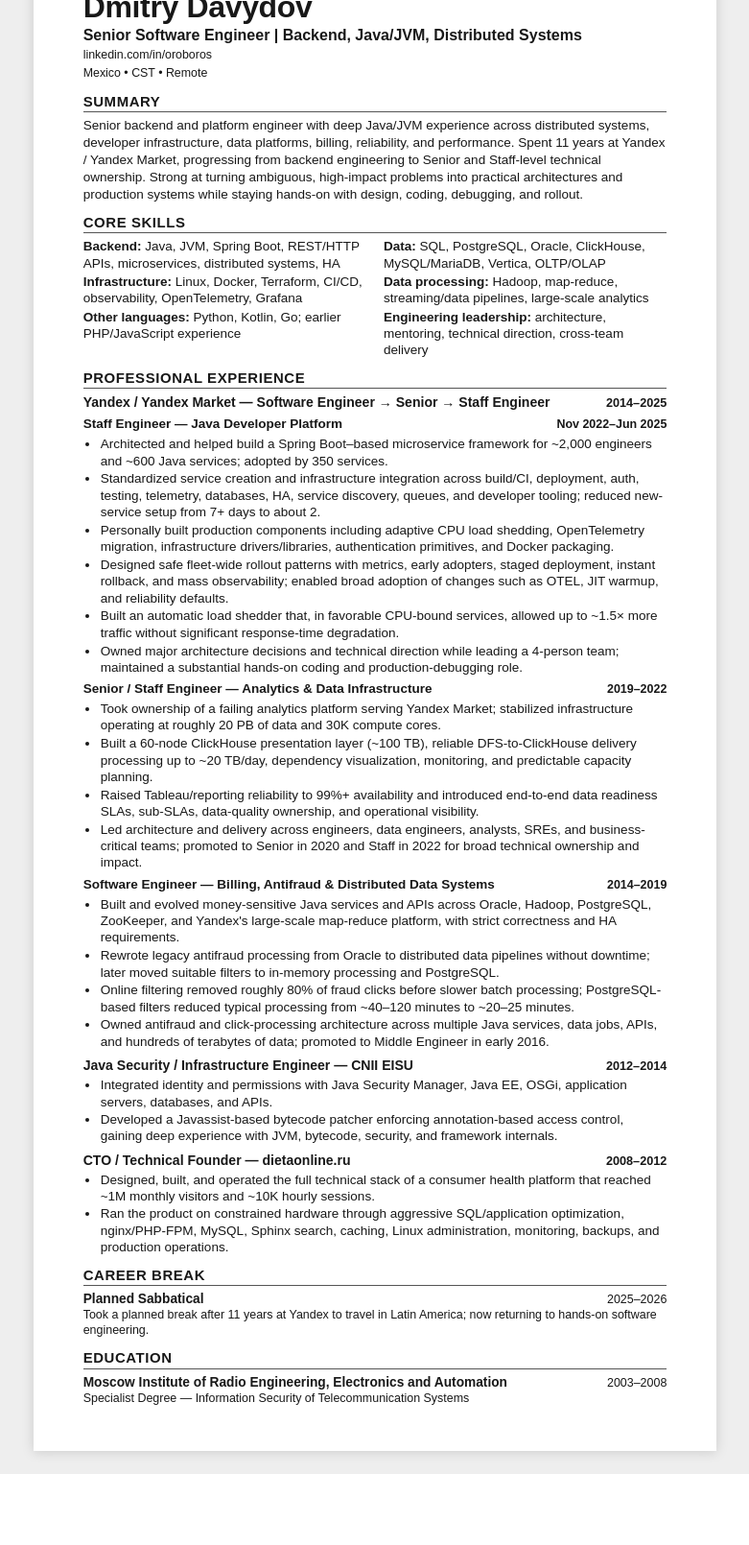
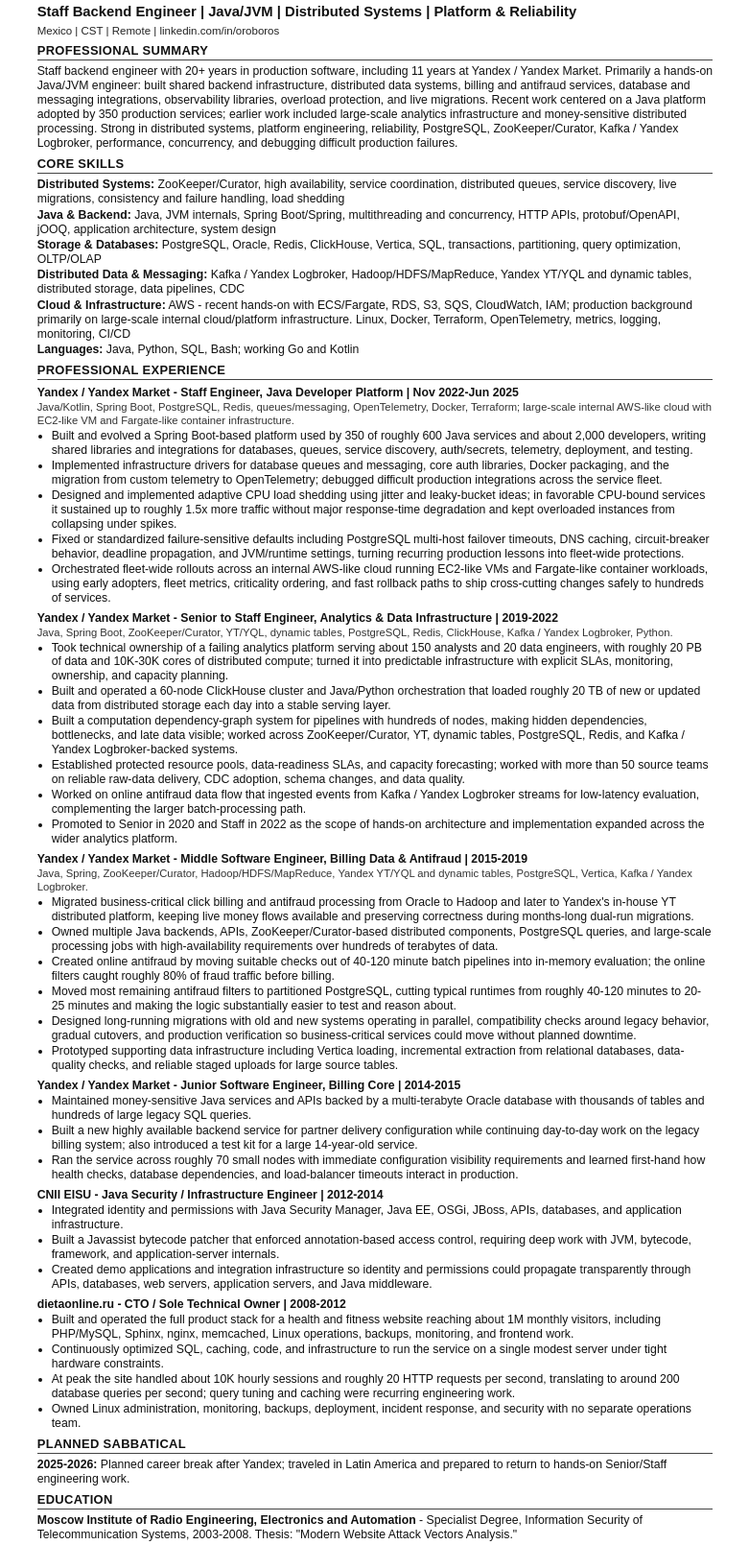
Before and after one commit to oroborosus/web, a plain HTML site: page index.html in a window 1280 px wide. Shown: the part 77-1687 px from the top of the page at 96% size, without its empty margins (249-1030 px from the left). Before the commit the page ends 1613 px from the top, so only its background shows below. Drawn offline with Linux system fonts and the light colour scheme.

Commit message:
Refactor index.html for layout and content updates
Updated the HTML structure and styling for improved layout and readability, including changes to meta tags, header information, and core skills sections.

```diff
--- a/index.html
+++ b/index.html
@@ -1,228 +1,126 @@
-<!doctype html>
+<!DOCTYPE html>
+
 <html lang="en">
 <head>
-<meta charset="utf-8">
-<meta name="viewport" content="width=device-width, initial-scale=1">
-<title>Dmitry Davydov — Senior Software Engineer</title>
+<meta charset="utf-8"/>
+<meta content="width=device-width, initial-scale=1" name="viewport"/>
+<title>Dmitry Davydov - Staff Backend Engineer | Java/JVM | Distributed Systems | Platform & Reliability</title>
 <style>
-  @page { size: Letter; margin: 0.46in 0.54in 0.48in; }
+
+@page { size: Letter; margin: 0.50in 0.58in 0.52in; }
 * { box-sizing: border-box; }
-  html, body { margin: 0; padding: 0; background: #fff; color: #181818; }
+html, body { margin: 0; padding: 0; background: #fff; }
 body {
   font-family: Arial, Helvetica, sans-serif;
-    font-size: 10.15pt;
-    line-height: 1.28;
+  color: #111;
+  font-size: 9.20pt;
+  line-height: 1.22;
   -webkit-print-color-adjust: exact;
   print-color-adjust: exact;
 }
-  main { max-width: 7.42in; margin: 0 auto; }
-  header { margin-bottom: 0.12in; }
-  h1 {
-    margin: 0;
-    font-size: 24pt;
-    line-height: 1.02;
-    letter-spacing: -0.35px;
+main { max-width: 8.5in; margin: 0 auto; padding: 0.50in 0.58in 0.52in; }
+header { margin: 0 0 7px; }
+h1 { margin: 0; font-size: 21pt; line-height: 1.0; font-weight: 700; letter-spacing: -0.35px; }
+.headline { margin-top: 4px; font-size: 11.1pt; font-weight: 700; }
+.contact { margin-top: 4px; font-size: 8.65pt; color: #222; }
+a { color: inherit; text-decoration: none; }
+section { margin-top: 7px; }
+h2 {
+  margin: 0 0 4px;
+  padding-bottom: 2px;
+  border-bottom: 1px solid #444;
+  font-size: 9.7pt;
+  line-height: 1.1;
   font-weight: 700;
-  }
-  .headline {
-    margin-top: 3px;
-    font-size: 12pt;
-    font-weight: 700;
-  }
-  .contact, .location {
-    margin-top: 3px;
-    font-size: 9.3pt;
-  }
-  a { color: inherit; text-decoration: none; }
-  section { margin-top: 0.12in; }
-  h2 {
-    margin: 0 0 5px;
-    padding-bottom: 2px;
-    border-bottom: 1px solid #555;
-    font-size: 11.2pt;
-    line-height: 1.15;
+  letter-spacing: 0.35px;
   text-transform: uppercase;
-    letter-spacing: 0.6px;
+  break-after: avoid;
+  page-break-after: avoid;
 }
 p { margin: 0; }
-  .summary { line-height: 1.33; }
-  .skills-grid {
-    display: grid;
-    grid-template-columns: 1fr 1fr;
-    gap: 2px 18px;
+ul { margin: 1px 0 0 15px; padding: 0; }
+li { margin: 1.1px 0; }
+.skills p { margin: 1.5px 0; }
+.role { margin-top: 6px; }
+.role:first-child { margin-top: 0; }
+.role-title { font-weight: 700; break-after: avoid; page-break-after: avoid; }
+.role-context { margin-top: 1px; color: #333; font-size: 8.45pt; }
+.role li { break-inside: avoid; page-break-inside: avoid; }
+.compact { margin-top: 4px; }
+.page-break { break-before: page; page-break-before: always; }
+.education, .sabbatical { break-inside: avoid; page-break-inside: avoid; }
+@media print {
+  main { max-width: none; margin: 0; padding: 0; }
+  a { color: inherit; text-decoration: none; }
+  header, section, .role { break-inside: auto; page-break-inside: auto; }
+  h1, h2, .role-title { break-after: avoid; page-break-after: avoid; }
+  .education, .sabbatical { break-inside: avoid; page-break-inside: avoid; }
 }
-  .skill-line { margin: 0; }
-  .skill-line strong { font-weight: 700; }
-  .job {
-    margin-top: 7px;
-    break-inside: avoid;
-    page-break-inside: avoid;
-  }
-  .job:first-of-type { margin-top: 0; }
-  .job.major { break-inside: auto; page-break-inside: auto; }
-  .job-head {
-    display: flex;
-    align-items: baseline;
-    justify-content: space-between;
-    gap: 12px;
-  }
-  .job-title { font-weight: 700; font-size: 10.55pt; }
-  .job-date { white-space: nowrap; font-weight: 700; font-size: 9.5pt; }
-  .company { margin-top: 1px; font-weight: 700; }
-  ul { margin: 3px 0 0 17px; padding: 0; }
-  li { margin: 1.5px 0; padding-left: 1px; }
-  .compact li { margin: 1px 0; }
-  .subrole {
-    margin-top: 5px;
-    break-inside: avoid;
-    page-break-inside: avoid;
-  }
-  .subrole-head {
-    display: flex;
-    justify-content: space-between;
-    gap: 12px;
-    align-items: baseline;
-    font-weight: 700;
-  }
-  .subrole-date { white-space: nowrap; font-size: 9.35pt; }
-  .education-row {
-    display: flex;
-    justify-content: space-between;
-    gap: 12px;
-    align-items: baseline;
-  }
-  .education-row strong { font-size: 10.3pt; }
-  .small { font-size: 9.35pt; }
-  @media screen {
-    body { padding: 24px; background: #eee; }
-    main { background: white; padding: 0.46in 0.54in 0.48in; box-shadow: 0 1px 12px rgba(0,0,0,.15); }
-  }
-  @media print {
-    main { max-width: none; }
-    a { text-decoration: none; }
-  }
+
 </style>
 </head>
 <body>
 <main>
 <header>
 <h1>Dmitry Davydov</h1>
-    <div class="headline">Senior Software Engineer | Backend, Java/JVM, Distributed Systems</div>
-    <div class="contact">
-      <a href="https://www.linkedin.com/in/oroboros/">linkedin.com/in/oroboros</a>
-    </div>
-    <div class="location">Mexico • CST • Remote</div>
+<div class="headline">Staff Backend Engineer | Java/JVM | Distributed Systems | Platform &amp; Reliability</div>
+<div class="contact">Mexico | CST | Remote | <a href="https://www.linkedin.com/in/oroboros/">linkedin.com/in/oroboros</a></div>
 </header>
-
-  <section>
-    <h2>Summary</h2>
-    <p class="summary">Senior backend and platform engineer with deep Java/JVM experience across distributed systems, developer infrastructure, data platforms, billing, reliability, and performance. Spent 11 years at Yandex / Yandex Market, progressing from backend engineering to Senior and Staff-level technical ownership. Strong at turning ambiguous, high-impact problems into practical architectures and production systems while staying hands-on with design, coding, debugging, and rollout.</p>
-  </section>
-
-  <section>
-    <h2>Core Skills</h2>
-    <div class="skills-grid">
-      <p class="skill-line"><strong>Backend:</strong> Java, JVM, Spring Boot, REST/HTTP APIs, microservices, distributed systems, HA</p>
-      <p class="skill-line"><strong>Data:</strong> SQL, PostgreSQL, Oracle, ClickHouse, MySQL/MariaDB, Vertica, OLTP/OLAP</p>
-      <p class="skill-line"><strong>Infrastructure:</strong> Linux, Docker, Terraform, CI/CD, observability, OpenTelemetry, Grafana</p>
-      <p class="skill-line"><strong>Data processing:</strong> Hadoop, map-reduce, streaming/data pipelines, large-scale analytics</p>
-      <p class="skill-line"><strong>Other languages:</strong> Python, Kotlin, Go; earlier PHP/JavaScript experience</p>
-      <p class="skill-line"><strong>Engineering leadership:</strong> architecture, mentoring, technical direction, cross-team delivery</p>
-    </div>
-  </section>
-
-  <section>
-    <h2>Professional Experience</h2>
-
-    <div class="job major">
-      <div class="job-head">
-        <div class="job-title">Yandex / Yandex Market — Software Engineer → Senior → Staff Engineer</div>
-        <div class="job-date">2014–2025</div>
-      </div>
-
-      <div class="subrole">
-        <div class="subrole-head">
-          <span>Staff Engineer — Java Developer Platform</span>
-          <span class="subrole-date">Nov 2022–Jun 2025</span>
-        </div>
+<section><h2>Professional Summary</h2>
+<p>Staff backend engineer with 20+ years in production software, including 11 years at Yandex / Yandex Market. Primarily a hands-on Java/JVM engineer: built shared backend infrastructure, distributed data systems, billing and antifraud services, database and messaging integrations, observability libraries, overload protection, and live migrations. Recent work centered on a Java platform adopted by 350 production services; earlier work included large-scale analytics infrastructure and money-sensitive distributed processing. Strong in distributed systems, platform engineering, reliability, PostgreSQL, ZooKeeper/Curator, Kafka / Yandex Logbroker, performance, concurrency, and debugging difficult production failures.</p></section>
+<section class="skills"><h2>Core Skills</h2><p><strong>Distributed Systems:</strong> ZooKeeper/Curator, high availability, service coordination, distributed queues, service discovery, live migrations, consistency and failure handling, load shedding</p><p><strong>Java &amp; Backend:</strong> Java, JVM internals, Spring Boot/Spring, multithreading and concurrency, HTTP APIs, protobuf/OpenAPI, jOOQ, application architecture, system design</p><p><strong>Storage &amp; Databases:</strong> PostgreSQL, Oracle, Redis, ClickHouse, Vertica, SQL, transactions, partitioning, query optimization, OLTP/OLAP</p><p><strong>Distributed Data &amp; Messaging:</strong> Kafka / Yandex Logbroker, Hadoop/HDFS/MapReduce, Yandex YT/YQL and dynamic tables, distributed storage, data pipelines, CDC</p><p><strong>Cloud &amp; Infrastructure:</strong> AWS - recent hands-on with ECS/Fargate, RDS, S3, SQS, CloudWatch, IAM; production background primarily on large-scale internal cloud/platform infrastructure. Linux, Docker, Terraform, OpenTelemetry, metrics, logging, monitoring, CI/CD</p><p><strong>Languages:</strong> Java, Python, SQL, Bash; working Go and Kotlin</p></section>
+<section><h2>Professional Experience</h2>
+<div class="role">
+<p class="role-title">Yandex / Yandex Market  -  Staff Engineer, Java Developer Platform | Nov 2022-Jun 2025</p>
+<p class="role-context">Java/Kotlin, Spring Boot, PostgreSQL, Redis, queues/messaging, OpenTelemetry, Docker, Terraform; large-scale internal AWS-like cloud with EC2-like VM and Fargate-like container infrastructure.</p>
 <ul>
-          <li>Architected and helped build a Spring Boot–based microservice framework for ~2,000 engineers and ~600 Java services; adopted by 350 services.</li>
-          <li>Standardized service creation and infrastructure integration across build/CI, deployment, auth, testing, telemetry, databases, HA, service discovery, queues, and developer tooling; reduced new-service setup from 7+ days to about 2.</li>
-          <li>Personally built production components including adaptive CPU load shedding, OpenTelemetry migration, infrastructure drivers/libraries, authentication primitives, and Docker packaging.</li>
-          <li>Designed safe fleet-wide rollout patterns with metrics, early adopters, staged deployment, instant rollback, and mass observability; enabled broad adoption of changes such as OTEL, JIT warmup, and reliability defaults.</li>
-          <li>Built an automatic load shedder that, in favorable CPU-bound services, allowed up to ~1.5× more traffic without significant response-time degradation.</li>
-          <li>Owned major architecture decisions and technical direction while leading a 4-person team; maintained a substantial hands-on coding and production-debugging role.</li>
-        </ul>
-      </div>
-
-      <div class="subrole">
-        <div class="subrole-head">
-          <span>Senior / Staff Engineer — Analytics &amp; Data Infrastructure</span>
-          <span class="subrole-date">2019–2022</span>
-        </div>
+<li>Built and evolved a Spring Boot-based platform used by 350 of roughly 600 Java services and about 2,000 developers, writing shared libraries and integrations for databases, queues, service discovery, auth/secrets, telemetry, deployment, and testing.</li>
+<li>Implemented infrastructure drivers for database queues and messaging, core auth libraries, Docker packaging, and the migration from custom telemetry to OpenTelemetry; debugged difficult production integrations across the service fleet.</li>
+<li>Designed and implemented adaptive CPU load shedding using jitter and leaky-bucket ideas; in favorable CPU-bound services it sustained up to roughly 1.5x more traffic without major response-time degradation and kept overloaded instances from collapsing under spikes.</li>
+<li>Fixed or standardized failure-sensitive defaults including PostgreSQL multi-host failover timeouts, DNS caching, circuit-breaker behavior, deadline propagation, and JVM/runtime settings, turning recurring production lessons into fleet-wide protections.</li>
+<li>Orchestrated fleet-wide rollouts across an internal AWS-like cloud running EC2-like VMs and Fargate-like container workloads, using early adopters, fleet metrics, criticality ordering, and fast rollback paths to ship cross-cutting changes safely to hundreds of services.</li></ul></div>
+<div class="role">
+<p class="role-title">Yandex / Yandex Market  -  Senior to Staff Engineer, Analytics &amp; Data Infrastructure | 2019-2022</p>
+<p class="role-context">Java, Spring Boot, ZooKeeper/Curator, YT/YQL, dynamic tables, PostgreSQL, Redis, ClickHouse, Kafka / Yandex Logbroker, Python.</p>
 <ul>
-          <li>Took ownership of a failing analytics platform serving Yandex Market; stabilized infrastructure operating at roughly 20 PB of data and 30K compute cores.</li>
-          <li>Built a 60-node ClickHouse presentation layer (~100 TB), reliable DFS-to-ClickHouse delivery processing up to ~20 TB/day, dependency visualization, monitoring, and predictable capacity planning.</li>
-          <li>Raised Tableau/reporting reliability to 99%+ availability and introduced end-to-end data readiness SLAs, sub-SLAs, data-quality ownership, and operational visibility.</li>
-          <li>Led architecture and delivery across engineers, data engineers, analysts, SREs, and business-critical teams; promoted to Senior in 2020 and Staff in 2022 for broad technical ownership and impact.</li>
-        </ul>
-      </div>
-
-      <div class="subrole">
-        <div class="subrole-head">
-          <span>Software Engineer — Billing, Antifraud &amp; Distributed Data Systems</span>
-          <span class="subrole-date">2014–2019</span>
-        </div>
-        <ul>
-          <li>Built and evolved money-sensitive Java services and APIs across Oracle, Hadoop, PostgreSQL, ZooKeeper, and Yandex's large-scale map-reduce platform, with strict correctness and HA requirements.</li>
-          <li>Rewrote legacy antifraud processing from Oracle to distributed data pipelines without downtime; later moved suitable filters to in-memory processing and PostgreSQL.</li>
-          <li>Online filtering removed roughly 80% of fraud clicks before slower batch processing; PostgreSQL-based filters reduced typical processing from ~40–120 minutes to ~20–25 minutes.</li>
-          <li>Owned antifraud and click-processing architecture across multiple Java services, data jobs, APIs, and hundreds of terabytes of data; promoted to Middle Engineer in early 2016.</li>
-        </ul>
-      </div>
-    </div>
-
-    <div class="job">
-      <div class="job-head">
-        <div class="job-title">Java Security / Infrastructure Engineer — CNII EISU</div>
-        <div class="job-date">2012–2014</div>
-      </div>
-      <ul class="compact">
-        <li>Integrated identity and permissions with Java Security Manager, Java EE, OSGi, application servers, databases, and APIs.</li>
-        <li>Developed a Javassist-based bytecode patcher enforcing annotation-based access control, gaining deep experience with JVM, bytecode, security, and framework internals.</li>
-      </ul>
-    </div>
-
-    <div class="job">
-      <div class="job-head">
-        <div class="job-title">CTO / Technical Founder — dietaonline.ru</div>
-        <div class="job-date">2008–2012</div>
-      </div>
-      <ul class="compact">
-        <li>Designed, built, and operated the full technical stack of a consumer health platform that reached ~1M monthly visitors and ~10K hourly sessions.</li>
-        <li>Ran the product on constrained hardware through aggressive SQL/application optimization, nginx/PHP-FPM, MySQL, Sphinx search, caching, Linux administration, monitoring, backups, and production operations.</li>
-      </ul>
-    </div>
-  </section>
 
 
-  <section>
-    <h2>Career Break</h2>
-    <div class="education-row">
-      <strong>Planned Sabbatical</strong>
-      <span class="small">2025–2026</span>
-    </div>
-    <p class="small">Took a planned break after 11 years at Yandex to travel in Latin America; now returning to hands-on software engineering.</p>
+
+
+<li>Took technical ownership of a failing analytics platform serving about 150 analysts and 20 data engineers, with roughly 20 PB of data and 10K-30K cores of distributed compute; turned it into predictable infrastructure with explicit SLAs, monitoring, ownership, and capacity planning.</li><li>Built and operated a 60-node ClickHouse cluster and Java/Python orchestration that loaded roughly 20 TB of new or updated data from distributed storage each day into a stable serving layer.</li><li>Built a computation dependency-graph system for pipelines with hundreds of nodes, making hidden dependencies, bottlenecks, and late data visible; worked across ZooKeeper/Curator, YT, dynamic tables, PostgreSQL, Redis, and Kafka / Yandex Logbroker-backed systems.</li><li>Established protected resource pools, data-readiness SLAs, and capacity forecasting; worked with more than 50 source teams on reliable raw-data delivery, CDC adoption, schema changes, and data quality.</li><li>Worked on online antifraud data flow that ingested events from Kafka / Yandex Logbroker streams for low-latency evaluation, complementing the larger batch-processing path.</li><li>Promoted to Senior in 2020 and Staff in 2022 as the scope of hands-on architecture and implementation expanded across the wider analytics platform.</li></ul></div>
+<div class="role page-break">
+<p class="role-title">Yandex / Yandex Market  -  Middle Software Engineer, Billing Data &amp; Antifraud | 2015-2019</p><p class="role-context">Java, Spring, ZooKeeper/Curator, Hadoop/HDFS/MapReduce, Yandex YT/YQL and dynamic tables, PostgreSQL, Vertica, Kafka / Yandex Logbroker.</p>
+<ul>
+
+
+
+
+
+
+<li>Migrated business-critical click billing and antifraud processing from Oracle to Hadoop and later to Yandex's in-house YT distributed platform, keeping live money flows available and preserving correctness during months-long dual-run migrations.</li><li>Owned multiple Java backends, APIs, ZooKeeper/Curator-based distributed components, PostgreSQL queries, and large-scale processing jobs with high-availability requirements over hundreds of terabytes of data.</li><li>Created online antifraud by moving suitable checks out of 40-120 minute batch pipelines into in-memory evaluation; the online filters caught roughly 80% of fraud traffic before billing.</li><li>Moved most remaining antifraud filters to partitioned PostgreSQL, cutting typical runtimes from roughly 40-120 minutes to 20-25 minutes and making the logic substantially easier to test and reason about.</li><li>Designed long-running migrations with old and new systems operating in parallel, compatibility checks around legacy behavior, gradual cutovers, and production verification so business-critical services could move without planned downtime.</li><li>Prototyped supporting data infrastructure including Vertica loading, incremental extraction from relational databases, data-quality checks, and reliable staged uploads for large source tables.</li></ul></div>
+<div class="role">
+<p class="role-title">Yandex / Yandex Market  -  Junior Software Engineer, Billing Core | 2014-2015</p>
+<ul>
+<li>Maintained money-sensitive Java services and APIs backed by a multi-terabyte Oracle database with thousands of tables and hundreds of large legacy SQL queries.</li>
+<li>Built a new highly available backend service for partner delivery configuration while continuing day-to-day work on the legacy billing system; also introduced a test kit for a large 14-year-old service.</li>
+<li>Ran the service across roughly 70 small nodes with immediate configuration visibility requirements and learned first-hand how health checks, database dependencies, and load-balancer timeouts interact in production.</li>
+</ul></div>
+<div class="role">
+<p class="role-title">CNII EISU  -  Java Security / Infrastructure Engineer | 2012-2014</p>
+<ul>
+<li>Integrated identity and permissions with Java Security Manager, Java EE, OSGi, JBoss, APIs, databases, and application infrastructure.</li>
+<li>Built a Javassist bytecode patcher that enforced annotation-based access control, requiring deep work with JVM, bytecode, framework, and application-server internals.</li>
+<li>Created demo applications and integration infrastructure so identity and permissions could propagate transparently through APIs, databases, web servers, application servers, and Java middleware.</li>
+</ul></div>
+<div class="role">
+<p class="role-title">dietaonline.ru  -  CTO / Sole Technical Owner | 2008-2012</p>
+<ul>
+<li>Built and operated the full product stack for a health and fitness website reaching about 1M monthly visitors, including PHP/MySQL, Sphinx, nginx, memcached, Linux operations, backups, monitoring, and frontend work.</li>
+<li>Continuously optimized SQL, caching, code, and infrastructure to run the service on a single modest server under tight hardware constraints.</li>
+<li>At peak the site handled about 10K hourly sessions and roughly 20 HTTP requests per second, translating to around 200 database queries per second; query tuning and caching were recurring engineering work.</li>
+<li>Owned Linux administration, monitoring, backups, deployment, incident response, and security with no separate operations team.</li>
+</ul></div>
 </section>
-
-  <section>
-    <h2>Education</h2>
-    <div class="education-row">
-      <strong>Moscow Institute of Radio Engineering, Electronics and Automation</strong>
-      <span class="small">2003–2008</span>
-    </div>
-    <p class="small">Specialist Degree — Information Security of Telecommunication Systems</p>
-  </section>
-</main>
-</body>
-</html>
+<section class="sabbatical"><h2>Planned Sabbatical</h2><p><strong>2025-2026:</strong> Planned career break after Yandex; traveled in Latin America and prepared to return to hands-on Senior/Staff engineering work.</p></section>
+<section class="education"><h2>Education</h2><p><strong>Moscow Institute of Radio Engineering, Electronics and Automation</strong>  -  Specialist Degree, Information Security of Telecommunication Systems, 2003-2008. Thesis: "Modern Website Attack Vectors Analysis."</p></section>
+</main></body></html>
```
Lines whose indentation alone changed are shown as unchanged.
